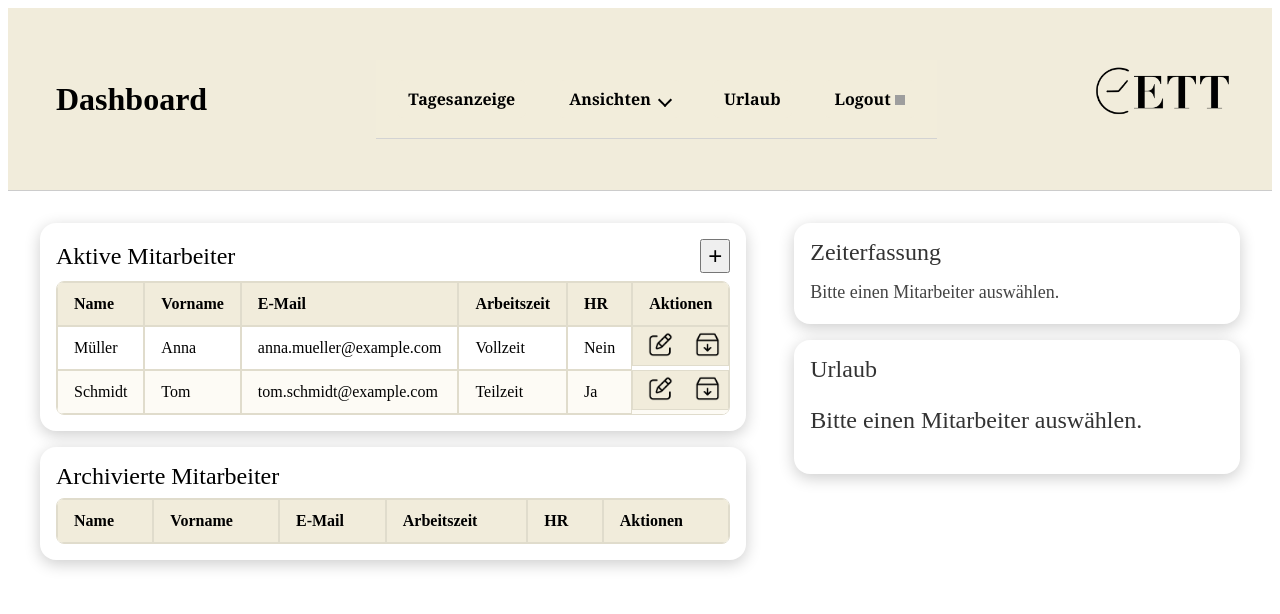
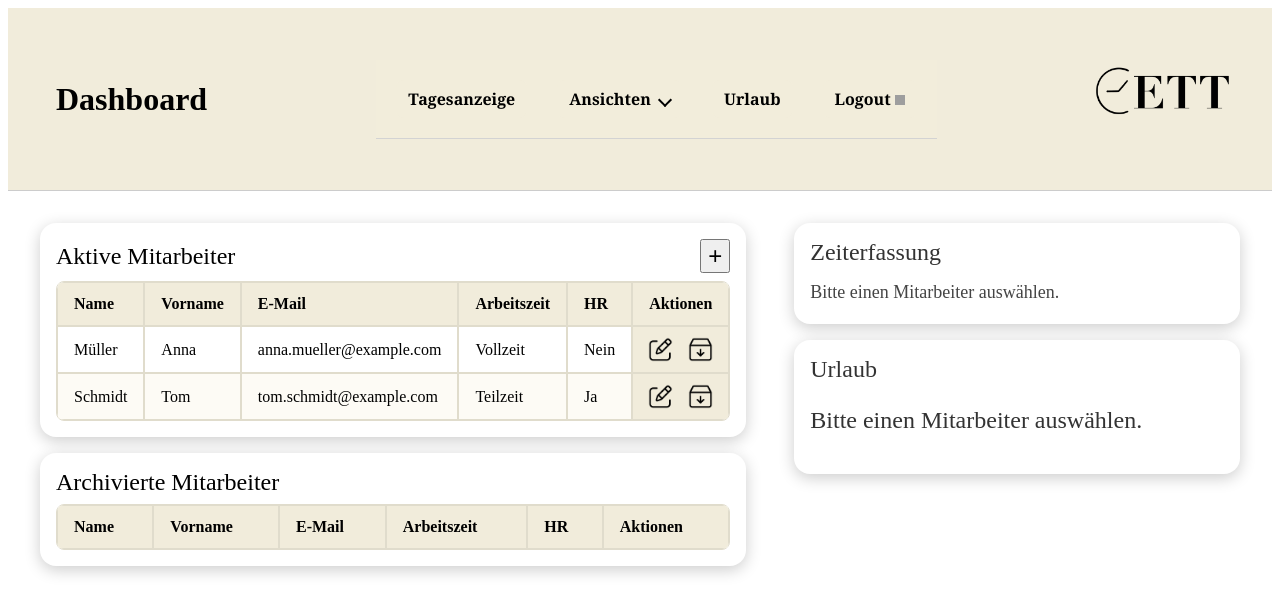
Before and after one commit to on24FeLi/ETT2.0, a Vue app: page /dashboard in a window 1280 px wide. Shown: the top 614 px of the page. Built offline with nearby package versions, Linux system fonts and the light colour scheme; grey boxes are pictures that could not be loaded.

Commit message:
final fixes Dashboard

```diff
--- a/src/views/Dashboard.vue
+++ b/src/views/Dashboard.vue
@@ -216,11 +216,11 @@ function goToNextMonth() {
           <td>{{ user.arbeitszeitTyp }}</td>
           <td>{{ user.isHR ? "Ja" : "Nein" }}</td>
           <td id="icons">
-            <button @click="editUserFromStorage(user)">
-              <img src="/public/edit.png" alt="Edit" />
+            <button @click="editUserFromStorage(user)" data-tooltip="Bearbeiten">
+              <img src="/public/edit.png" alt="Edit"/>
             </button>
-            <button @click="archiveUser(user)">
-              <img src="/public/archive.png" alt="Archivieren" />
+            <button @click="archiveUser(user)" data-tooltip="Archivieren">
+              <img src="/public/archive.png" alt="Archivieren"/>
             </button>
           </td>
         </tr>
@@ -255,11 +255,11 @@ function goToNextMonth() {
           <td>{{ user.arbeitszeitTyp }}</td>
           <td>{{ user.isHR ? "Ja" : "Nein" }}</td>
           <td id="icons">
-            <button @click="restoreUser(user)">
-              <img src="/public/unarchive.png" alt="Wiederherstellen" />
+            <button @click="restoreUser(user)" data-tooltip="Wiederherstellen">
+              <img src="/public/unarchive.png" alt="Wiederherstellen"/>
             </button>
-            <button @click="deleteUserCompletely(user)">
-              <img src="/public/delete.png" alt="Löschen" />
+            <button @click="deleteUserCompletely(user)" data-tooltip="Löschen">
+              <img src="/public/delete.png" alt="Löschen"/>
             </button>
           </td>
         </tr>
@@ -287,8 +287,9 @@ function goToNextMonth() {
       <button @click="goToNextMonth" class="zeiterfassung-month-button">→</button>
     </div>
 
-   <!-- Fixierter Tabellenkopf -->
-<table class="worktime-table-header" v-if="workTimesThisMonth.length">
+    <!-- EINZIGE Tabelle wie bei employee-table -->
+    <div class="worktime-table-wrapper" v-if="workTimesThisMonth.length">
+      <table>
         <thead>
           <tr>
             <th>Tag</th>
@@ -298,11 +299,6 @@ function goToNextMonth() {
             <th>Arbeitszeit</th>
           </tr>
         </thead>
-</table>
-
-<!-- Scrollbarer Tabellenkörper -->
-<div class="worktime-table-wrapper" v-if="workTimesThisMonth.length">
-  <table class="worktime-table-body">
         <tbody>
           <tr v-for="(entry, index) in workTimesThisMonth" :key="index">
             <td>{{ getWeekday(entry.date) }}</td>
@@ -314,12 +310,13 @@ function goToNextMonth() {
         </tbody>
       </table>
     </div>
+  </div>
 
-  </div>
   <div v-else>
     <p>Bitte einen Mitarbeiter auswählen.</p>
   </div>
 </div>
+
       <!-- Urlaub -->
       <div class="card urlaub-box">
         <div class="Urlaub">Urlaub</div>
@@ -483,12 +480,15 @@ td {
   align-items: center;
   padding: 5px;
   gap: 15px;
+  height: 35px; /* NEU → verhindert weißen Rest */
 }
 
 #icons img {
   width: 25px;
   height: 25px;
-  padding-left: 7px;
+  display: block; /* NEU → entfernt Text-line gap */
+  padding: 0;     /* NEU → entfernt dein padding-left: 7px */
+  margin: 0;
 }
 
 #icons button {
@@ -496,6 +496,30 @@ td {
   border: none;
   cursor: pointer;
   padding: 0;
+}
+button[data-tooltip] {
+  position: relative;
+}
+
+button[data-tooltip]::after {
+  content: attr(data-tooltip);
+  position: absolute;
+  bottom: 125%;
+  left: 50%;
+  transform: translateX(-50%);
+  background-color: #333;
+  color: #fff;
+  padding: 5px 8px;
+  border-radius: 4px;
+  font-size: 12px;
+  white-space: nowrap;
+  opacity: 0;
+  pointer-events: none;
+  transition: opacity 0.2s;
+}
+
+button[data-tooltip]:hover::after {
+  opacity: 1;
 }
 
 /* Formular-Popup */
@@ -577,26 +601,43 @@ td {
   box-shadow: 0 2px 6px rgba(0, 0, 0, 0.05);
 }
 
-.card .Zeiterfassung + div table th,
-.card .Zeiterfassung + div table td {
+.worktime-table-wrapper {
+  max-height: 300px;
+  overflow-y: auto;
+  border: 1px solid #e0dccc;
+  border-radius: 0.5rem;
+}
+
+.worktime-table-wrapper table {
+  width: 100%;
+  border-collapse: separate;
+  border-spacing: 0;
+  background-color: #fff;
+}
+
+.worktime-table-wrapper thead {
+  position: sticky;
+  top: 0;
+  background-color: #f1ecdb;
+  z-index: 1;
+}
+
+.worktime-table-wrapper th,
+.worktime-table-wrapper td {
   padding: 0.75rem 1rem;
   border: 1px solid #e0dccc;
   text-align: left;
 }
 
-.card .Zeiterfassung + div table th {
-  background-color: #f1ecdb;
-  font-weight: 600;
-}
-
-.card .Zeiterfassung + div table tr:nth-child(even) {
+.worktime-table-wrapper tr:nth-child(even) {
   background-color: #fdfbf5;
 }
 
-.card .Zeiterfassung + div table tr:hover {
+.worktime-table-wrapper tr:hover {
   background-color: #f5f0e4;
   transition: background-color 0.2s ease;
 }
+
 
 /* Monatsschaltung */
 .zeiterfassung-month-controls {
@@ -757,5 +798,4 @@ td {
   text-overflow: ellipsis;
   max-width: 200px;
 }
-
 </style>
```
Lines whose indentation alone changed are shown as unchanged.
